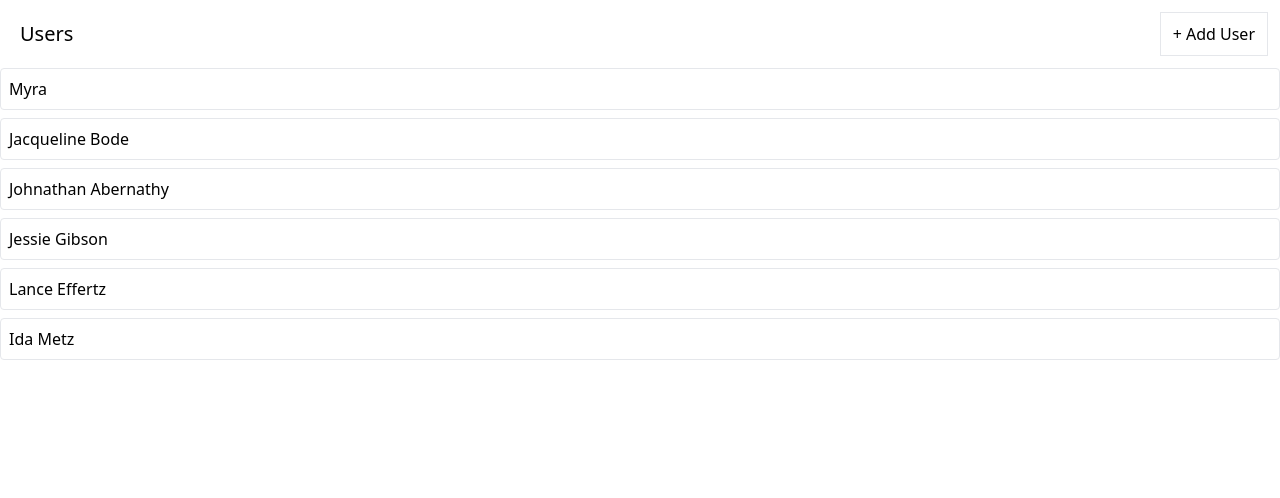
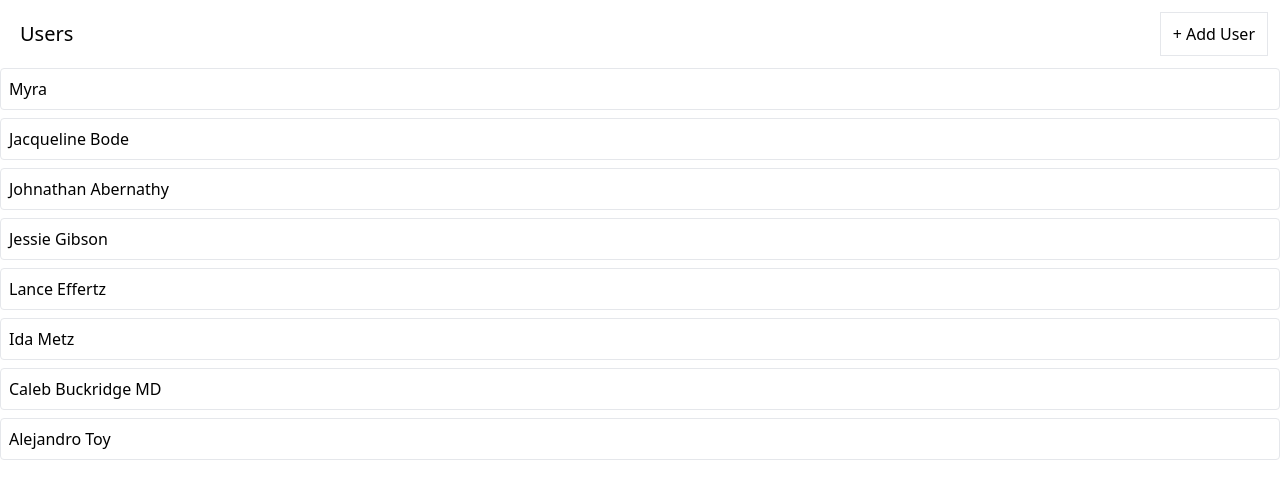
Before and after one commit to NMY0d4/media-sharing, a React (Create React App) app: page / in a window 1280 px wide. Shown: the top 498 px of the page. Built offline with nearby package versions, Linux system fonts and the light colour scheme; data requests are answered from the project's data file.

Commit message:
update UserList with useState(useful for adapt different part of isLoading showing differently)

```diff
--- a/db.json
+++ b/db.json
@@ -23,6 +23,14 @@
     {
       "name": "Ida Metz",
       "id": 6
+    },
+    {
+      "name": "Caleb Buckridge MD",
+      "id": 7
+    },
+    {
+      "name": "Alejandro Toy",
+      "id": 8
     }
   ],
   "albums": [],
--- a/src/components/UsersList.js
+++ b/src/components/UsersList.js
@@ -1,26 +1,34 @@
-import { useEffect } from 'react';
+import { useEffect, useState } from 'react';
 import { useDispatch, useSelector } from 'react-redux';
 import { fetchUsers, addUser } from '../store';
 import Button from '../components/styles/Button';
 import Skeleton from './styles/Skeleton';
 
 function UsersList() {
+  const [isLoadingUsers, setIsLoadingUsers] = useState(false);
+  const [loadingUsersError, setLoadingUsersError] = useState(null);
+  const [isCreatingUser, setIsCreatingUser] = useState(false);
+  const [creatingUserError, setCreatingUserError] = useState(null);
   const dispatch = useDispatch();
-  const { isLoading, users, error } = useSelector((state) => state.storeUsers);
+  const { users } = useSelector((state) => state.storeUsers);
 
   useEffect(() => {
-    dispatch(fetchUsers());
+    setIsLoadingUsers(true);
+    dispatch(fetchUsers())
+      .unwrap()
+      .catch((err) => setLoadingUsersError(err))
+      .finally(() => setIsLoadingUsers(false));
   }, [dispatch]);
 
   const handleUserAdd = () => {
     dispatch(addUser());
   };
 
-  if (isLoading) {
+  if (isLoadingUsers) {
     return <Skeleton times={6} className='h-10 w-full' />;
   }
 
-  if (error) {
+  if (loadingUsersError) {
     return <div>Error fetching data...</div>;
   }
 
```
